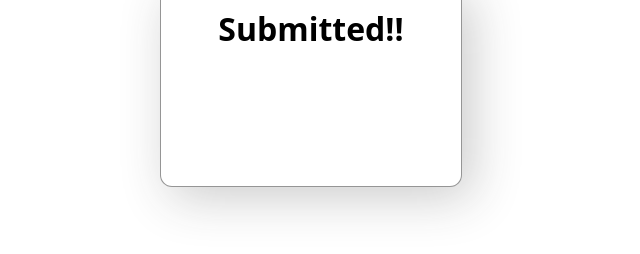
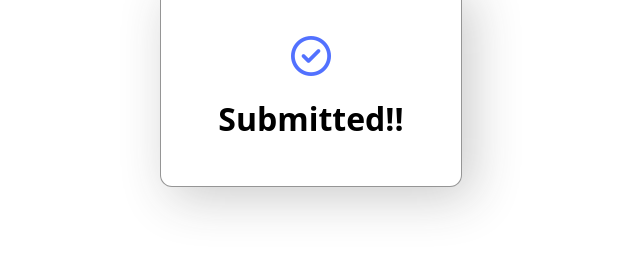
Before and after one commit to Deep-Virani/Movinf-Button-Programe, a plain HTML site: page Movinf Button Programe/submitted.html in a window 1280 px wide. Shown: the part 314-568 px from the top of the page, without its empty margins (329-969 px from the left). Drawn offline with Linux system fonts and the light colour scheme.

Commit message:
Update submitted.html

```diff
--- a/Movinf Button Programe/submitted.html
+++ b/Movinf Button Programe/submitted.html
@@ -6,6 +6,7 @@
     <meta name="viewport" content="width=device-width, initial-scale=1.0" />
     <title>submitted</title>
     <link rel="stylesheet" href="styling.css" />
+    <script src="https://kit.fontawesome.com/3a3e121ecf.js" crossorigin="anonymous"></script>
   </head>
   <body>
     <div class="submit-div">
```
